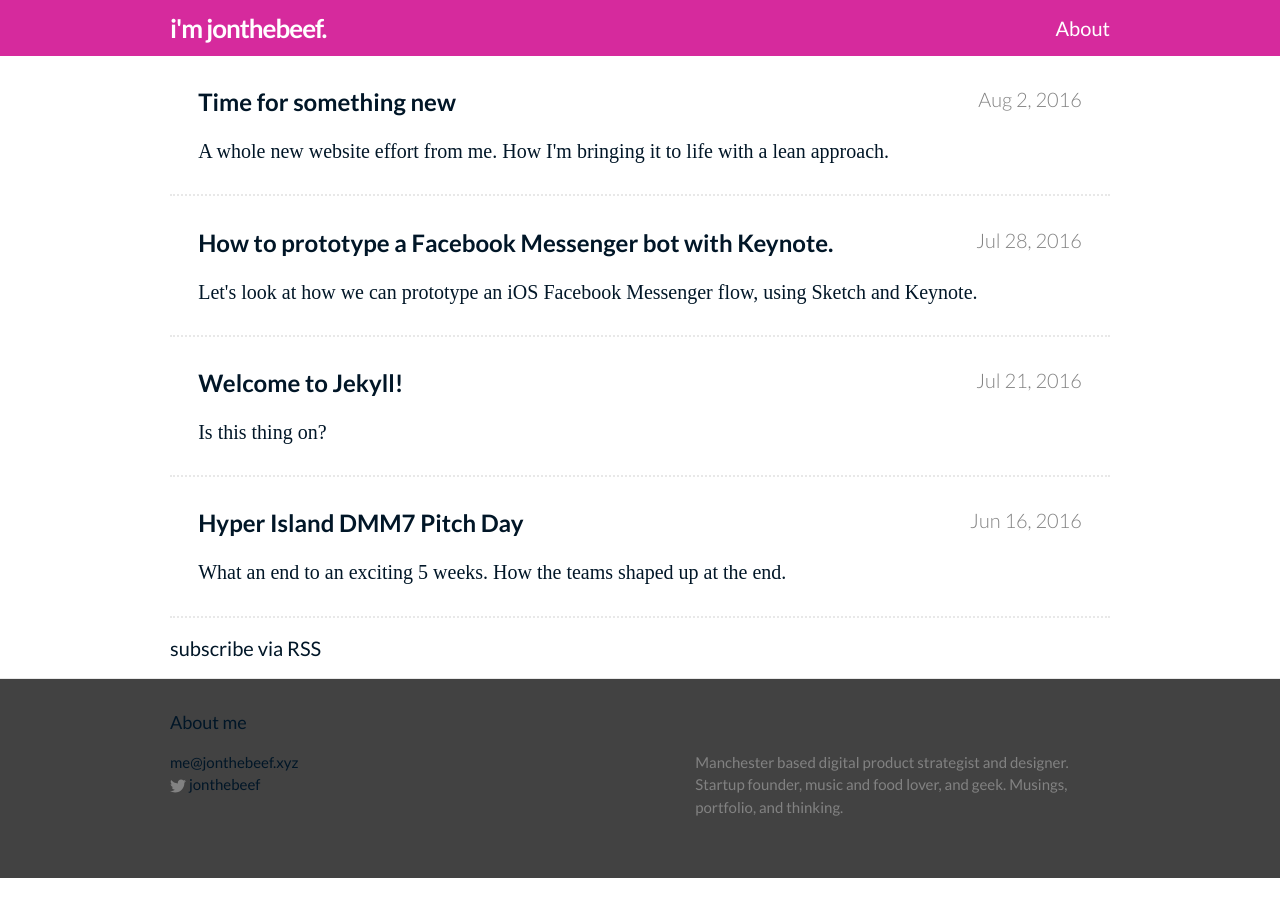
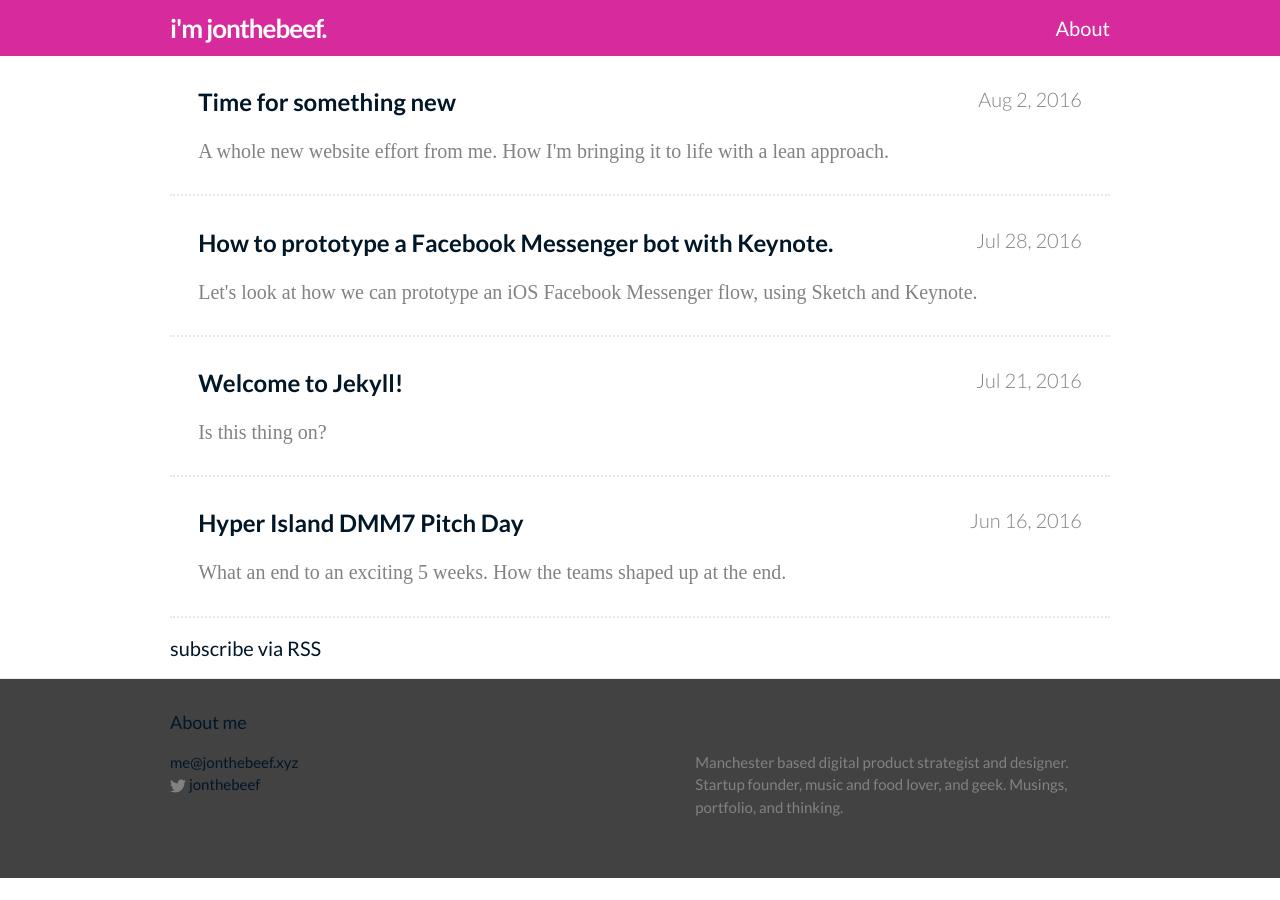
Before and after one commit to jonthebeef/jonthebeef.github.io, a Jekyll site: the page built from index.html, in a window 1280 px wide. Built offline with Jekyll 4.4.1, drawn with Linux system fonts in a browser that asks for light colours; some web fonts are replaced.

Commit message:
changed excerpt to grey-color

```diff
--- a/_sass/_layout.scss
+++ b/_sass/_layout.scss
@@ -212,6 +212,7 @@
 .home-post-excerpt {
     font-family: "Source Serif Pro", serif;
     font-size: 20px;
+    color: $grey-color;
 
 }
 
```
